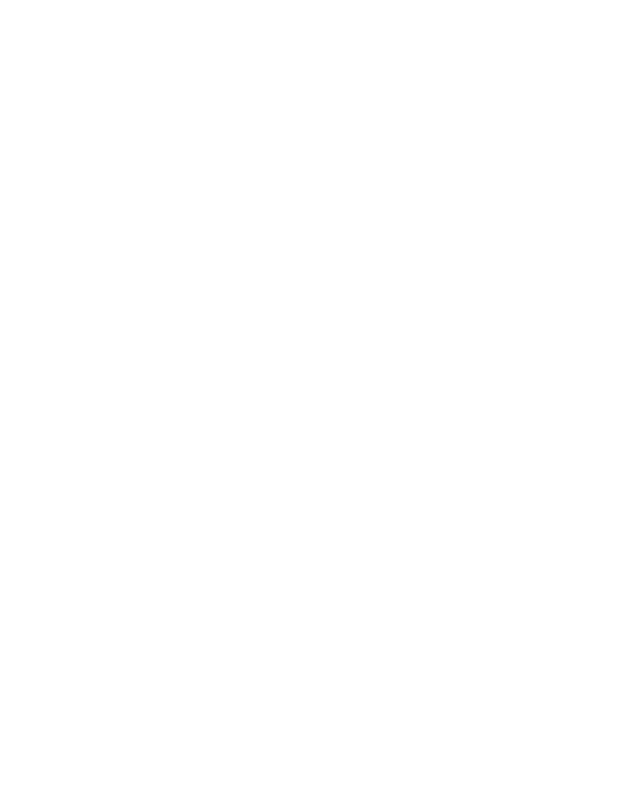
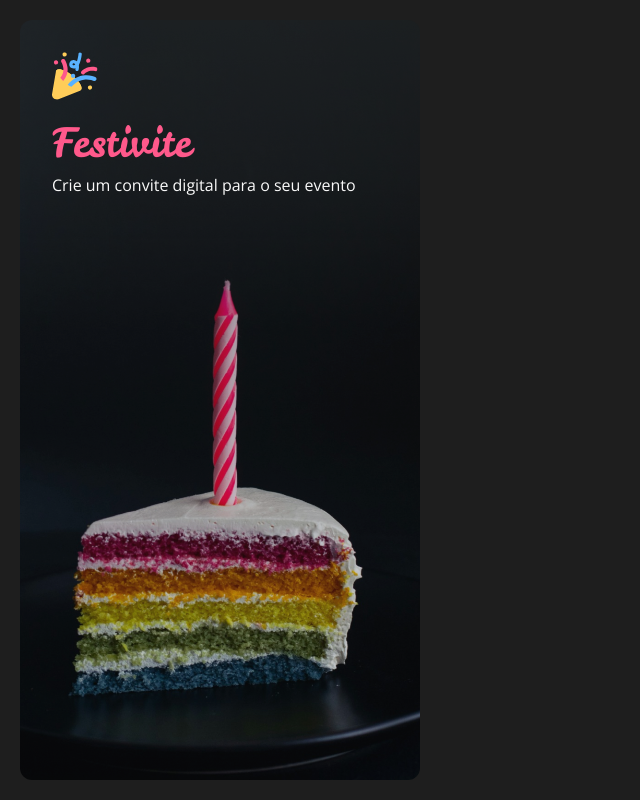
Before and after one commit to EmilySSouza/Formulario-de-convite, a plain HTML site: page index.html in a window 1280 px wide. Shown: the whole page, without its empty margins (0-640 px from the left). Drawn offline with nearby package versions, Linux system fonts and the light colour scheme.

Commit message:
feat: Add the site title section.

```diff
--- a/index.html
+++ b/index.html
@@ -10,10 +10,22 @@
     <link
         href="https://fonts.googleapis.com/css2?family=Baloo+2:wght@400..800&family=Leckerli+One&family=Open+Sans:ital,wght@0,300..800;1,300..800&display=swap"
         rel="stylesheet">
+    <link rel="stylesheet" href="./src/styles/index.css">
 </head>
 
 <body>
-
+    <main>
+        <div id="brand">
+            <section id="brand-title">
+                <img src="./src/assets/images/Logo.svg" alt="Imagem do logo do site de convite">
+                <div id="title">
+                    <h1>Festivite</h1>
+                    <p>Crie um convite digital para o seu evento</p>
+                </div>
+            </section>
+        </div>
+        <div id="invite"></div>
+    </main>
 </body>
 
 </html>
--- /dev/null
+++ b/src/styles/brand.css
@@ -0,0 +1,36 @@
+#brand {
+    max-width: 25rem;
+    border-radius: 0.75rem;
+    background: url('../assets/images/Background.png') center/cover no-repeat;
+}
+
+
+#brand-title {
+    display: flex;
+    flex-direction: column;
+    position: relative;
+    padding: 2rem;
+    gap: 1rem;
+
+    img {
+        width: 2.86rem;
+        height: 3rem;
+    }
+
+    #title {
+        display: flex;
+        flex-direction: column;
+        gap: 0.25rem;
+
+        h1 {
+            font: var(--logo);
+            color: var(--accent-pink);
+        }
+
+        p {
+            font: var(--body-md);
+            color: var(--text-heading);
+        }
+    }
+
+}
--- a/src/styles/global.css
+++ b/src/styles/global.css
@@ -9,12 +9,12 @@
     --font-family-baloo-2: "Baloo 2", sans-serif;
     --font-family-open-sans: "Open Sans", sans-serif;
 
-    --logo: 2.5rem 400/auto var(--font-family-leckerli-one);
-    --heading-md: 1.75rem 700/auto var(--font-family-baloo-2);
-    --heading-sm: 1.125rem 700/auto var(--font-family-baloo-2);
-    --body-md: 1rem 700/auto var(--font-family-open-sans);
-    --body-sm: 0.875rem 700/auto var(--font-family-open-sans);
-    --body-xs: 0.75rem 700/auto var(--font-family-open-sans);
+    --logo: 400 2.5rem/normal var(--font-family-leckerli-one);
+    --heading-md: 700 1.75rem/normal var(--font-family-baloo-2);
+    --heading-sm: 700 1.125rem/normal var(--font-family-baloo-2);
+    --body-md: 400 1rem/normal var(--font-family-open-sans);
+    --body-sm: 400 0.875rem/normal var(--font-family-open-sans);
+    --body-xs: 400 0.75rem/normal var(--font-family-open-sans);
 
     --brand-light: #59B2FF;
     --brand-mid: #3487CF;
--- a/src/styles/index.css
+++ b/src/styles/index.css
@@ -1 +1,3 @@
-@import url(global.cssh);
+@import url(global.css);
+@import url(brand.css);
+@import url(main.css);
--- /dev/null
+++ b/src/styles/main.css
@@ -0,0 +1,8 @@
+main {
+    display: grid;
+    grid-template-columns: 51.45% 48.75%;
+    width: 100%;
+    min-height: 100vh;
+    background-color: #1E1E1E;
+    padding: 1.25rem;
+}
```
